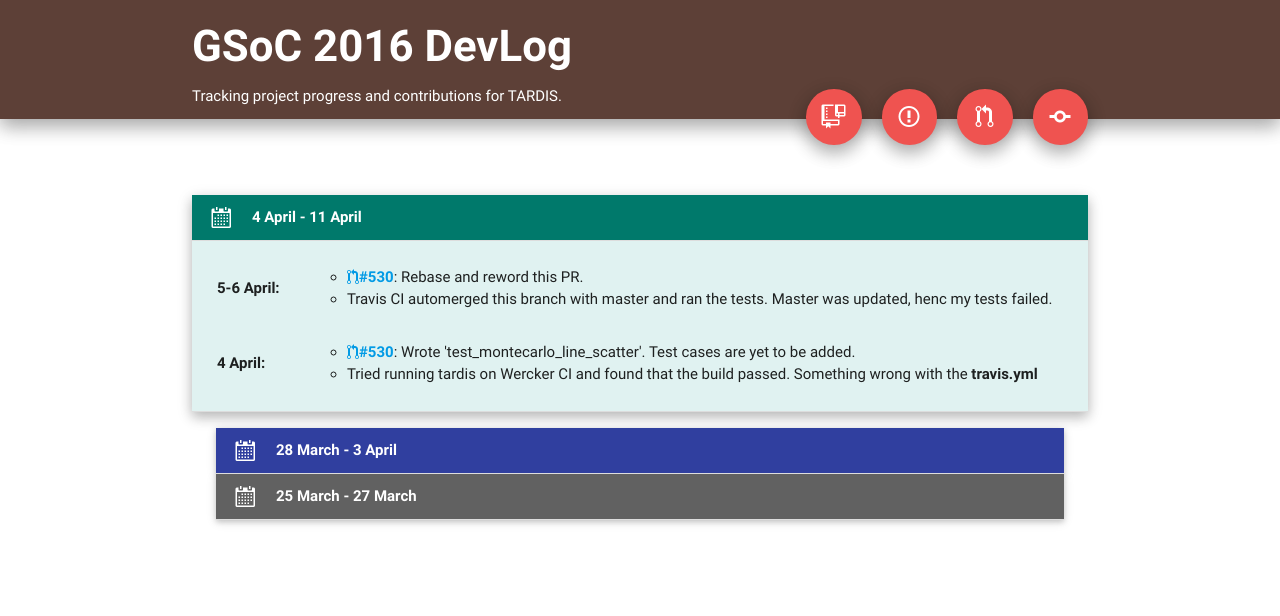
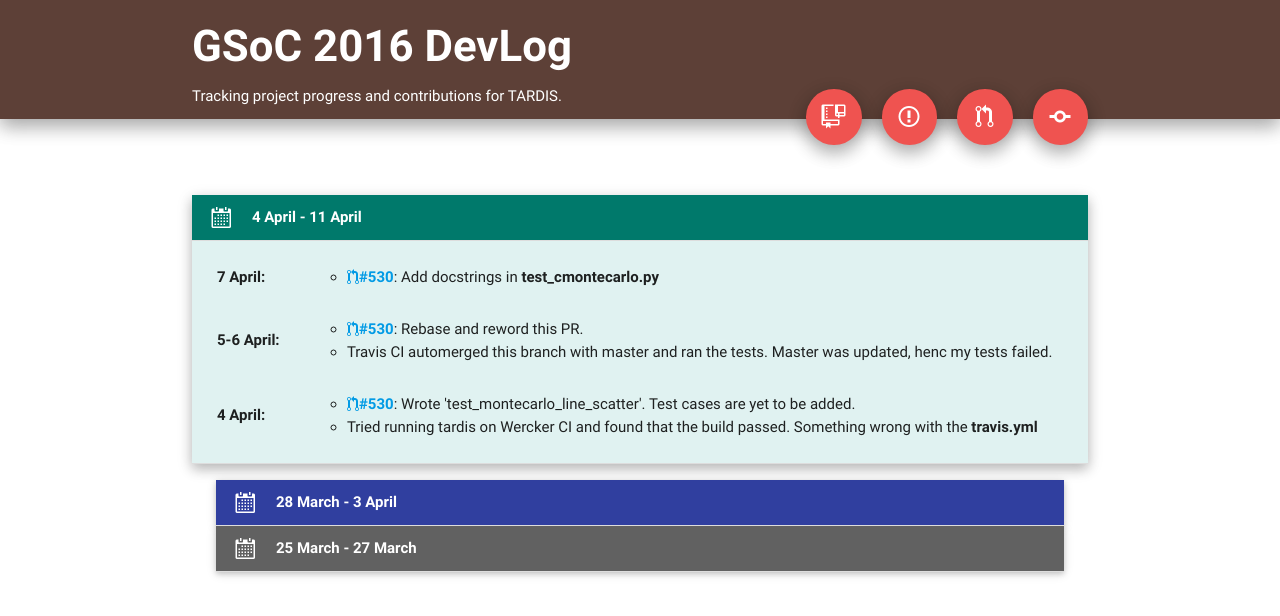
Before and after one commit to tmess567/devlog, a plain HTML site: page index.html in a window 1280 px wide. Drawn offline with nearby package versions, Linux system fonts and the light colour scheme.

Commit message:
Log status of 7 April.

```diff
--- a/index.html
+++ b/index.html
@@ -81,6 +81,17 @@
               <div class="collapsible-body teal lighten-5">
                 <table class="daywise-list-container">
                   <ul>
+
+                    <tr>
+                      <td><li><b>7 April:</b></li></td>
+                      <td>
+                        <ul class="details">
+                          <li>
+                            <a href="https://github.com/tardis-sn/tardis/pull/530">
+                              <i class="octicon octicon-git-pull-request"></i><b>#530</b></a>:
+                              Add docstrings in <b>test_cmontecarlo.py</b></li>
+                        </ul>
+                    </tr>
 
                     <tr>
                       <td><li><b>5-6 April:</b></li></td>
```
